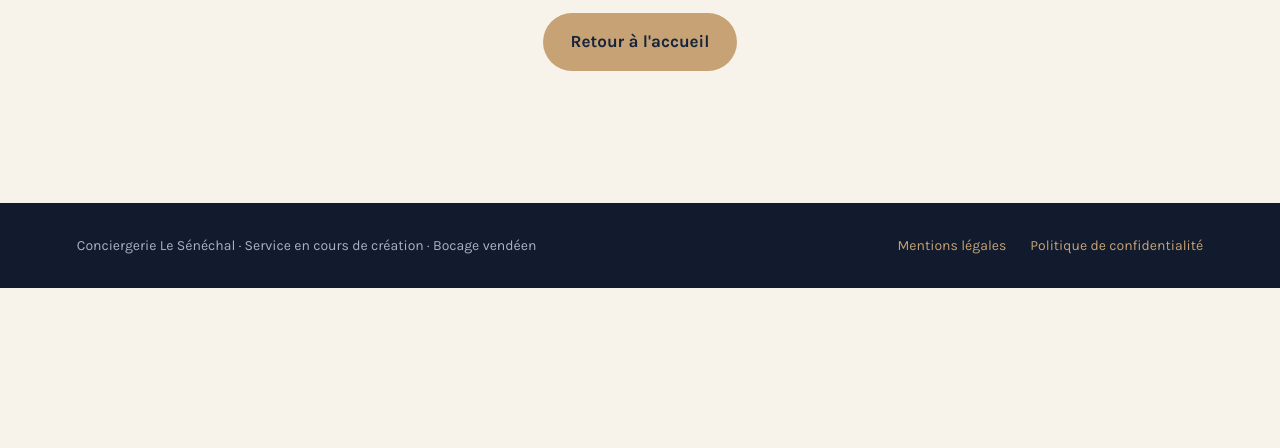
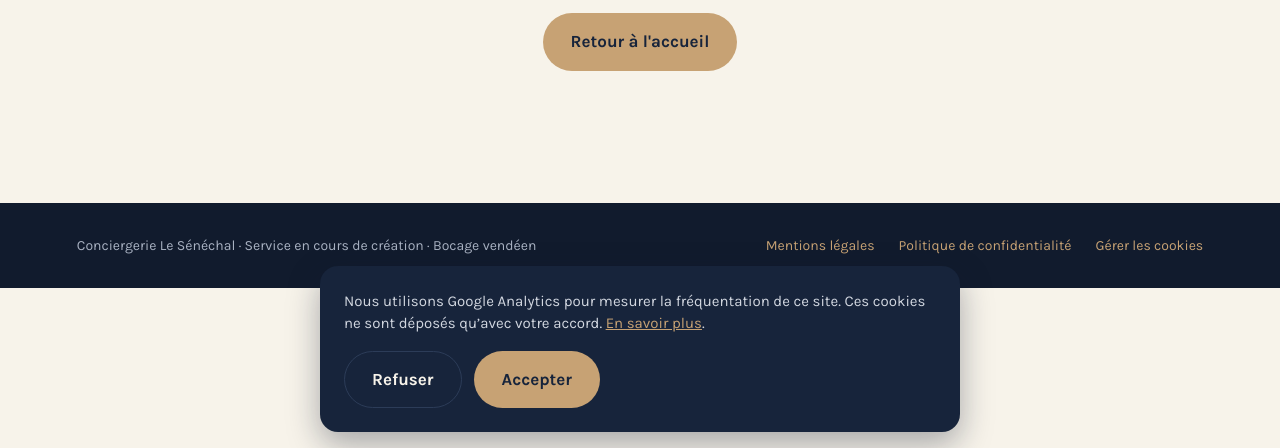
Before and after one commit to nvoleau/siteconcieregerie, a website: page senechal-landing/merci.html in a window 1280 px wide. Shown: the part 352-800 px from the top of the page. Drawn offline with Linux system fonts and the light colour scheme; a web font is replaced by a local one.

Commit message:
google tag

```diff
--- a/senechal-landing/css/style.css
+++ b/senechal-landing/css/style.css
@@ -191,6 +191,14 @@ textarea:focus-visible {
 .btn--gold:hover { background: #d3b183; }
 
 .btn--ghost { background: transparent; color: var(--ivory); padding: 16px 10px; }
+
+.btn--outline {
+  background: transparent;
+  color: var(--navy);
+  border: 1px solid var(--card-border);
+  padding: 15px 27px;
+}
+.btn--outline:hover { border-color: var(--gold-rule); }
 .btn--ghost:hover { color: var(--gold); }
 
 /* --- En-tête ----------------------------------------------------------------- */
@@ -686,6 +694,18 @@ textarea:focus-visible {
 .footer-links a { color: var(--gold); text-decoration: none; }
 .footer-links a:hover { text-decoration: underline; }
 
+.footer-links button {
+  background: none;
+  border: none;
+  padding: 0;
+  color: var(--gold);
+  font-family: inherit;
+  font-size: inherit;
+  cursor: pointer;
+  text-decoration: none;
+}
+.footer-links button:hover { text-decoration: underline; }
+
 /* --- Pages légales simples ------------------------------------------------------------ */
 
 .legal {
@@ -778,3 +798,39 @@ textarea:focus-visible {
 
   .site-footer { flex-direction: column; align-items: flex-start; }
 }
+
+/* --- Bandeau cookies -------------------------------------------------------- */
+
+.cookie-banner {
+  position: fixed;
+  left: 16px;
+  right: 16px;
+  bottom: 16px;
+  z-index: 200;
+  max-width: 640px;
+  margin: 0 auto;
+  background: var(--navy);
+  color: var(--text-on-navy);
+  border-radius: var(--radius-card);
+  padding: 24px;
+  box-shadow: 0 12px 32px rgba(17, 27, 45, 0.35);
+  display: flex;
+  flex-direction: column;
+  gap: 16px;
+}
+
+.cookie-banner__text { font-size: 15px; line-height: 1.5; }
+.cookie-banner__text a { color: var(--gold); }
+
+.cookie-banner__actions {
+  display: flex;
+  gap: 12px;
+  flex-wrap: wrap;
+}
+
+.cookie-banner .btn--outline { color: var(--ivory); border-color: #2C3C58; }
+.cookie-banner .btn--outline:hover { border-color: var(--gold); }
+
+@media (max-width: 640px) {
+  .cookie-banner__actions .btn { flex: 1; }
+}
--- a/senechal-landing/js/config.js
+++ b/senechal-landing/js/config.js
@@ -3,4 +3,8 @@ window.SENECHAL_CONFIG = {
   // Route de la fonction serverless Vercel qui envoie l'e-mail via Resend.
   // Voir /api/contact.js et le README pour la configuration (RESEND_API_KEY).
   FORM_ENDPOINT: "/api/contact",
+
+  // Identifiant de mesure Google Analytics (gtag.js).
+  // Chargé uniquement après consentement, voir /js/consent.js.
+  GA_MEASUREMENT_ID: "G-9YKEX4ZX98",
 };
--- /dev/null
+++ b/senechal-landing/js/consent.js
@@ -0,0 +1,116 @@
+// Bandeau de consentement cookies. Google Analytics n'est chargé qu'après
+// acceptation explicite ; en cas de refus, aucune requête vers Google n'est faite.
+(function () {
+  var STORAGE_KEY = "senechal_cookie_consent";
+  var config = window.SENECHAL_CONFIG || {};
+  var measurementId = config.GA_MEASUREMENT_ID;
+
+  function getConsent() {
+    try {
+      return window.localStorage.getItem(STORAGE_KEY);
+    } catch (e) {
+      return null;
+    }
+  }
+
+  function setConsent(value) {
+    try {
+      window.localStorage.setItem(STORAGE_KEY, value);
+    } catch (e) {}
+  }
+
+  function loadAnalytics() {
+    if (!measurementId || window.gtag) return;
+
+    window.dataLayer = window.dataLayer || [];
+    window.gtag = function () {
+      window.dataLayer.push(arguments);
+    };
+    window.gtag("js", new Date());
+    window.gtag("config", measurementId);
+
+    var script = document.createElement("script");
+    script.async = true;
+    script.src = "https://www.googletagmanager.com/gtag/js?id=" + measurementId;
+    document.head.appendChild(script);
+  }
+
+  function disableAnalytics() {
+    if (measurementId) {
+      window["ga-disable-" + measurementId] = true;
+    }
+  }
+
+  function removeBanner(banner) {
+    if (banner && banner.parentNode) banner.parentNode.removeChild(banner);
+  }
+
+  function showBanner() {
+    if (document.querySelector(".cookie-banner")) return;
+
+    var banner = document.createElement("div");
+    banner.className = "cookie-banner";
+    banner.setAttribute("role", "dialog");
+    banner.setAttribute("aria-label", "Consentement aux cookies");
+
+    var text = document.createElement("p");
+    text.className = "cookie-banner__text";
+    text.innerHTML =
+      "Nous utilisons Google Analytics pour mesurer la fréquentation de ce site. " +
+      "Ces cookies ne sont déposés qu’avec votre accord. " +
+      '<a href="/confidentialite.html">En savoir plus</a>.';
+
+    var actions = document.createElement("div");
+    actions.className = "cookie-banner__actions";
+
+    var refuseBtn = document.createElement("button");
+    refuseBtn.type = "button";
+    refuseBtn.className = "btn btn--outline";
+    refuseBtn.textContent = "Refuser";
+
+    var acceptBtn = document.createElement("button");
+    acceptBtn.type = "button";
+    acceptBtn.className = "btn btn--gold";
+    acceptBtn.textContent = "Accepter";
+
+    refuseBtn.addEventListener("click", function () {
+      setConsent("refused");
+      disableAnalytics();
+      removeBanner(banner);
+    });
+
+    acceptBtn.addEventListener("click", function () {
+      setConsent("accepted");
+      loadAnalytics();
+      removeBanner(banner);
+    });
+
+    actions.appendChild(refuseBtn);
+    actions.appendChild(acceptBtn);
+    banner.appendChild(text);
+    banner.appendChild(actions);
+    document.body.appendChild(banner);
+  }
+
+  function init() {
+    var consent = getConsent();
+    if (consent === "accepted") {
+      loadAnalytics();
+    } else if (consent === "refused") {
+      disableAnalytics();
+    } else {
+      showBanner();
+    }
+  }
+
+  // Permet au lien "Gérer les cookies" du pied de page de rouvrir le bandeau.
+  window.SENECHAL_COOKIE_PREFS = {
+    reopen: showBanner,
+  };
+
+  if (document.readyState === "loading") {
+    document.addEventListener("DOMContentLoaded", init);
+  } else {
+    init();
+  }
+})();
--- a/senechal-landing/merci.html
+++ b/senechal-landing/merci.html
@@ -36,8 +36,11 @@
   <div class="footer-links">
     <a href="/mentions-legales.html">Mentions légales</a>
     <a href="/confidentialite.html">Politique de confidentialité</a>
+    <button type="button" onclick="window.SENECHAL_COOKIE_PREFS.reopen()">Gérer les cookies</button>
   </div>
 </footer>
 
+<script src="/js/config.js"></script>
+<script src="/js/consent.js"></script>
 </body>
 </html>
```
Also changed, not shown: senechal-landing/confidentialite.html (+5 -1 lines), senechal-landing/index.html (+2 -0 lines), senechal-landing/mentions-legales.html (+3 -0 lines).
